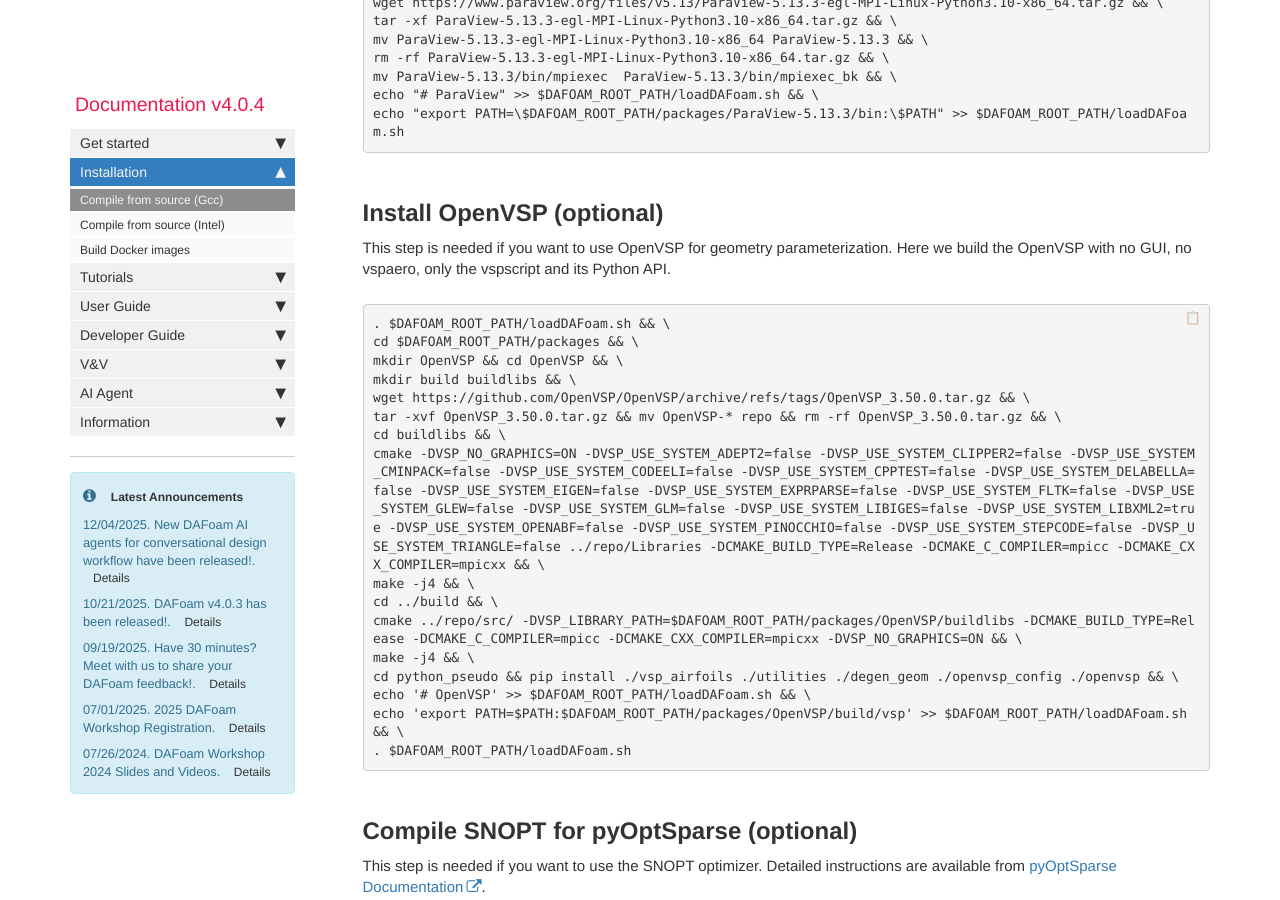
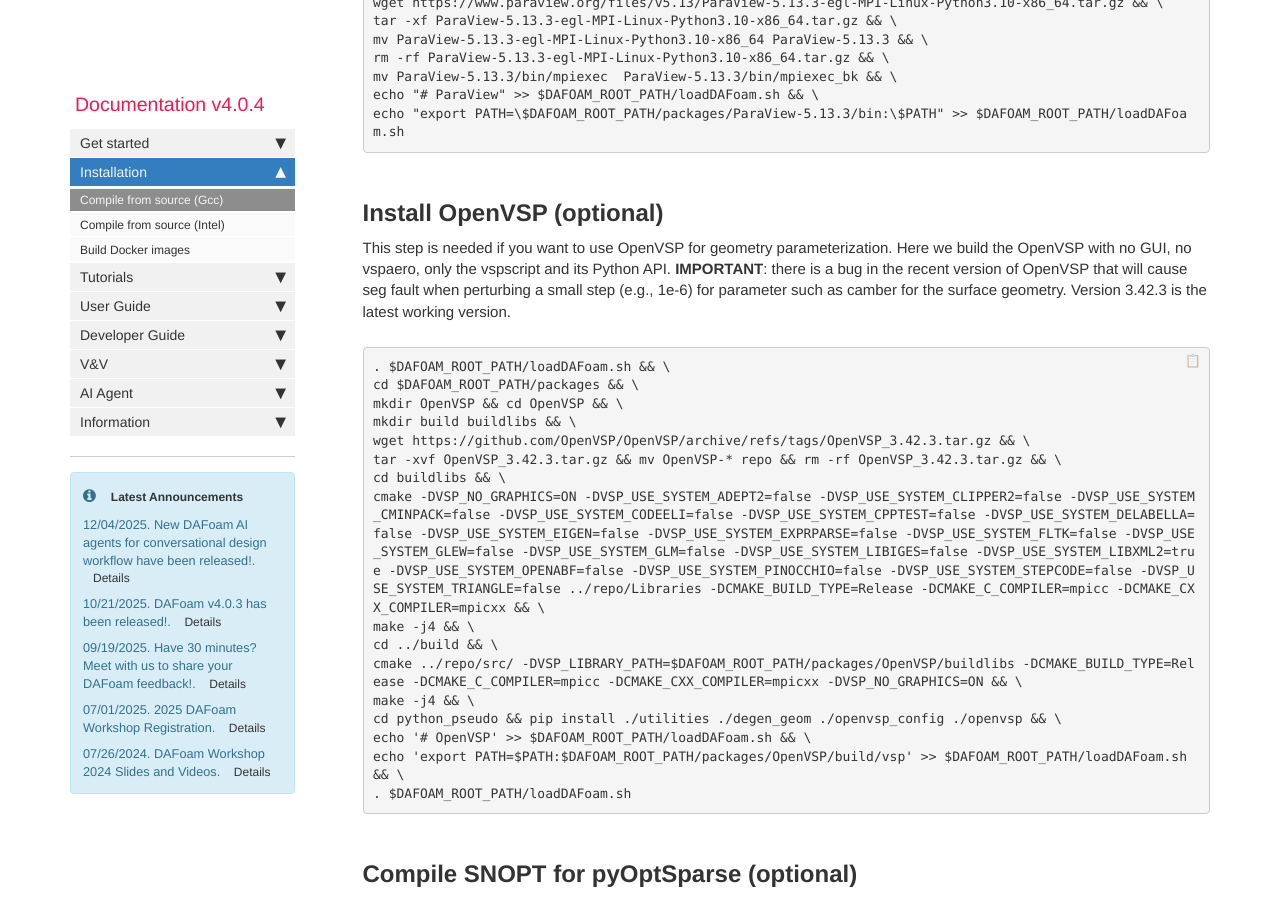
Before and after one commit to DAFoam/DAFoam.github.io, a Jekyll site: the page built from pages/mydoc/mydoc_installation_source.md, in a window 1280 px wide and 900 px high, scrolled down 12617 px. Built offline with Jekyll 4.4.1, drawn with Linux system fonts in a browser that asks for light colours; comment, search, counter and statistics services are not loaded.

Commit message:
content update

```diff
--- a/pages/mydoc/mydoc_installation_source.md
+++ b/pages/mydoc/mydoc_installation_source.md
@@ -586,22 +586,22 @@ echo "export PATH=\$DAFOAM_ROOT_PATH/packages/ParaView-5.13.3/bin:\$PATH" >> $DA
 
 ## **Install OpenVSP (optional)**
 
-This step is needed if you want to use OpenVSP for geometry parameterization. Here we build the OpenVSP with no GUI, no vspaero, only the vspscript and its Python API.
+This step is needed if you want to use OpenVSP for geometry parameterization. Here we build the OpenVSP with no GUI, no vspaero, only the vspscript and its Python API. **IMPORTANT**: there is a bug in the recent version of OpenVSP that will cause seg fault when perturbing a small step (e.g., 1e-6) for parameter such as camber for the surface geometry. Version 3.42.3 is the latest working version.
 
 <pre>
 . $DAFOAM_ROOT_PATH/loadDAFoam.sh && \
 cd $DAFOAM_ROOT_PATH/packages && \
 mkdir OpenVSP && cd OpenVSP && \
 mkdir build buildlibs && \
-wget https://github.com/OpenVSP/OpenVSP/archive/refs/tags/OpenVSP_3.50.0.tar.gz && \
-tar -xvf OpenVSP_3.50.0.tar.gz && mv OpenVSP-* repo && rm -rf OpenVSP_3.50.0.tar.gz && \
+wget https://github.com/OpenVSP/OpenVSP/archive/refs/tags/OpenVSP_3.42.3.tar.gz && \
+tar -xvf OpenVSP_3.42.3.tar.gz && mv OpenVSP-* repo && rm -rf OpenVSP_3.42.3.tar.gz && \
 cd buildlibs && \
 cmake -DVSP_NO_GRAPHICS=ON -DVSP_USE_SYSTEM_ADEPT2=false -DVSP_USE_SYSTEM_CLIPPER2=false -DVSP_USE_SYSTEM_CMINPACK=false -DVSP_USE_SYSTEM_CODEELI=false -DVSP_USE_SYSTEM_CPPTEST=false -DVSP_USE_SYSTEM_DELABELLA=false -DVSP_USE_SYSTEM_EIGEN=false -DVSP_USE_SYSTEM_EXPRPARSE=false -DVSP_USE_SYSTEM_FLTK=false -DVSP_USE_SYSTEM_GLEW=false -DVSP_USE_SYSTEM_GLM=false -DVSP_USE_SYSTEM_LIBIGES=false -DVSP_USE_SYSTEM_LIBXML2=true -DVSP_USE_SYSTEM_OPENABF=false -DVSP_USE_SYSTEM_PINOCCHIO=false -DVSP_USE_SYSTEM_STEPCODE=false -DVSP_USE_SYSTEM_TRIANGLE=false ../repo/Libraries -DCMAKE_BUILD_TYPE=Release -DCMAKE_C_COMPILER=mpicc -DCMAKE_CXX_COMPILER=mpicxx && \
 make -j4 && \
 cd ../build && \
 cmake ../repo/src/ -DVSP_LIBRARY_PATH=$DAFOAM_ROOT_PATH/packages/OpenVSP/buildlibs -DCMAKE_BUILD_TYPE=Release -DCMAKE_C_COMPILER=mpicc -DCMAKE_CXX_COMPILER=mpicxx -DVSP_NO_GRAPHICS=ON && \
 make -j4 && \
-cd python_pseudo && pip install ./vsp_airfoils ./utilities ./degen_geom ./openvsp_config ./openvsp && \
+cd python_pseudo && pip install ./utilities ./degen_geom ./openvsp_config ./openvsp && \
 echo '# OpenVSP' >> $DAFOAM_ROOT_PATH/loadDAFoam.sh && \
 echo 'export PATH=$PATH:$DAFOAM_ROOT_PATH/packages/OpenVSP/build/vsp' >> $DAFOAM_ROOT_PATH/loadDAFoam.sh && \
 . $DAFOAM_ROOT_PATH/loadDAFoam.sh
```
